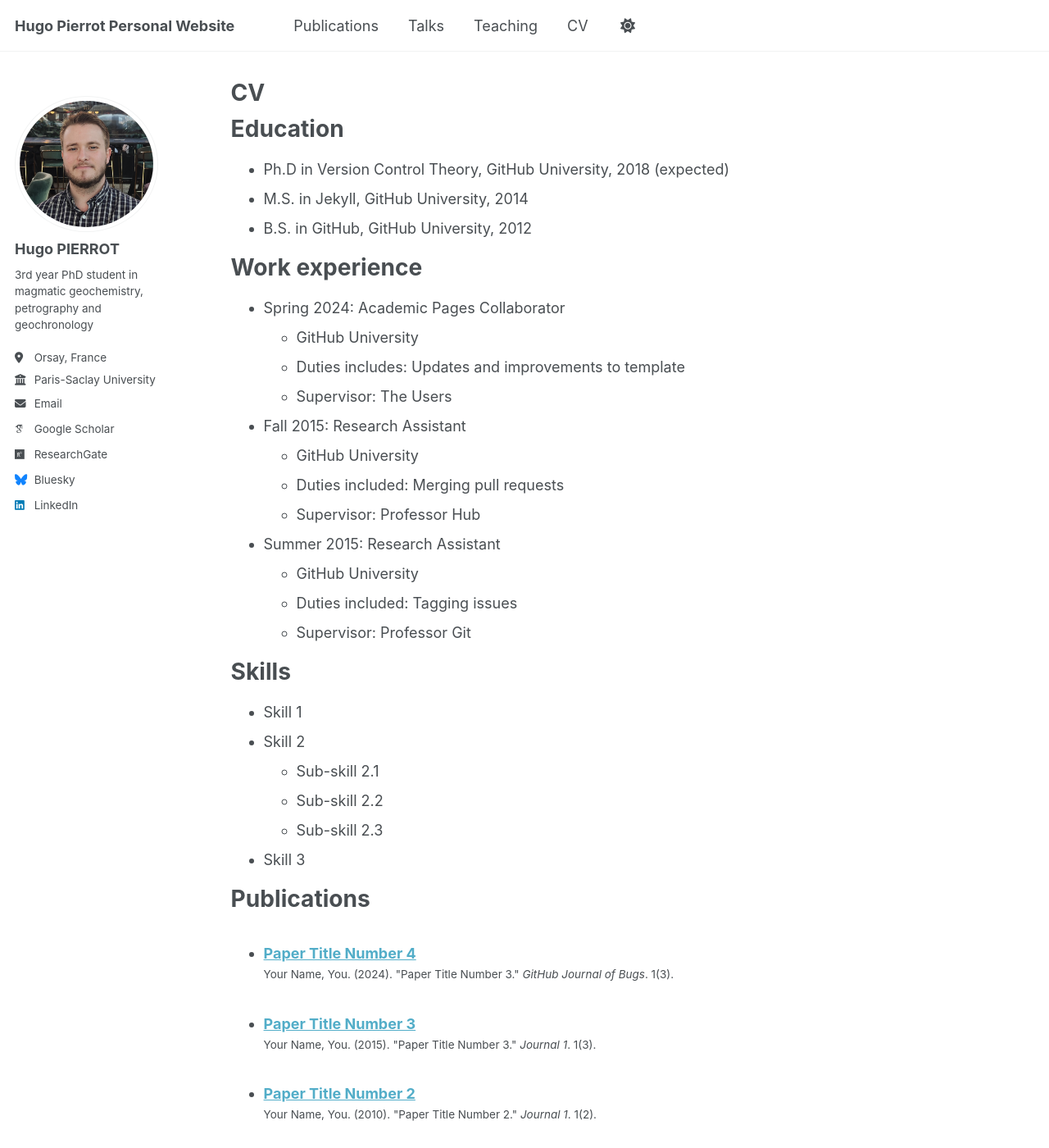
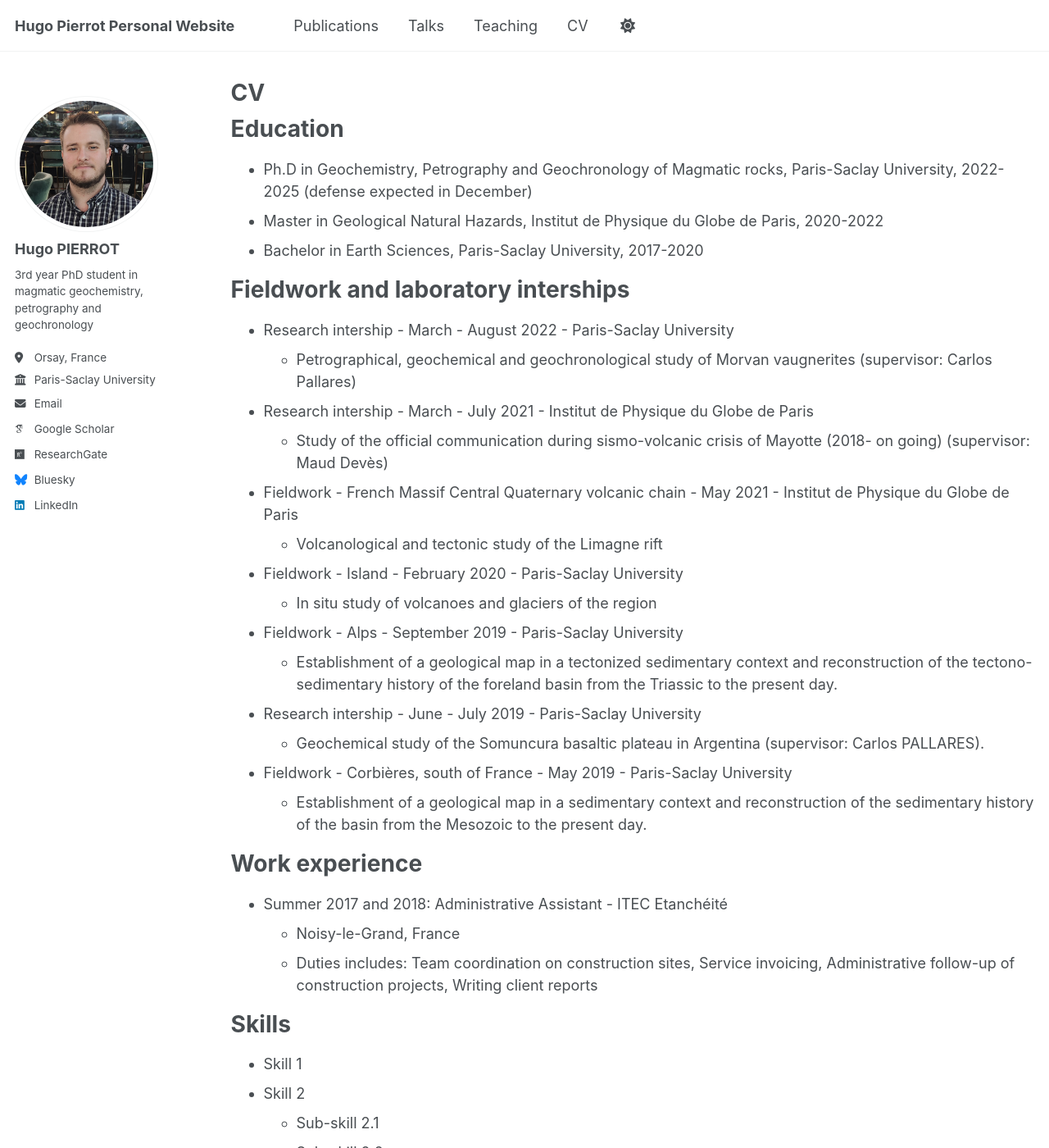
Before and after one commit to HugoPierrot/hugopierrot.github.io, a Jekyll site: the page built from _pages/cv.md, in a window 1280 px wide and 1400 px high. Shown: the whole window at 82% size. Built offline with Jekyll 4.4.1, drawn with Linux system fonts in a browser that asks for light colours; some web fonts are replaced.

Commit message:
Update cv.md partie 1

```diff
--- a/_pages/cv.md
+++ b/_pages/cv.md
@@ -11,26 +11,32 @@ redirect_from:
 
 Education
 ======
-* Ph.D in Version Control Theory, GitHub University, 2018 (expected)
-* M.S. in Jekyll, GitHub University, 2014
-* B.S. in GitHub, GitHub University, 2012
+* Ph.D in Geochemistry, Petrography and Geochronology of Magmatic rocks, Paris-Saclay University, 2022-2025 (defense expected in December)
+* Master in Geological Natural Hazards, Institut de Physique du Globe de Paris, 2020-2022
+* Bachelor in Earth Sciences, Paris-Saclay University, 2017-2020
+
+Fieldwork and laboratory interships
+======
+* Research intership - March - August 2022 - Paris-Saclay University
+  * Petrographical, geochemical and geochronological study of Morvan vaugnerites (supervisor: Carlos Pallares)
+* Research intership - March - July 2021 - Institut de Physique du Globe de Paris
+  * Study of the official communication during sismo-volcanic crisis of Mayotte (2018- on going) (supervisor: Maud Devès)
+* Fieldwork - French Massif Central Quaternary volcanic chain - May 2021 - Institut de Physique du Globe de Paris
+  * Volcanological and tectonic study of the Limagne rift
+* Fieldwork - Island - February 2020 - Paris-Saclay University
+  * In situ study of volcanoes and glaciers of the region
+* Fieldwork - Alps - September 2019 - Paris-Saclay University
+  * Establishment of a geological map in a tectonized sedimentary context and reconstruction of the tectono-sedimentary history of the foreland basin from the Triassic to the present day.
+* Research intership - June - July 2019 - Paris-Saclay University
+  * Geochemical study of the Somuncura basaltic plateau in Argentina (supervisor: Carlos PALLARES).
+* Fieldwork - Corbières, south of France - May 2019 - Paris-Saclay University
+  * Establishment of a geological map in a sedimentary context and reconstruction of the sedimentary history of the basin from the Mesozoic to the present day.
 
 Work experience
 ======
-* Spring 2024: Academic Pages Collaborator
-  * GitHub University
-  * Duties includes: Updates and improvements to template
-  * Supervisor: The Users
-
-* Fall 2015: Research Assistant
-  * GitHub University
-  * Duties included: Merging pull requests
-  * Supervisor: Professor Hub
-
-* Summer 2015: Research Assistant
-  * GitHub University
-  * Duties included: Tagging issues
-  * Supervisor: Professor Git
+* Summer 2017 and 2018: Administrative Assistant - ITEC Etanchéité
+  * Noisy-le-Grand, France
+  * Duties includes: Team coordination on construction sites, Service invoicing, Administrative follow-up of construction projects, Writing client reports
 
 Skills
 ======
```
